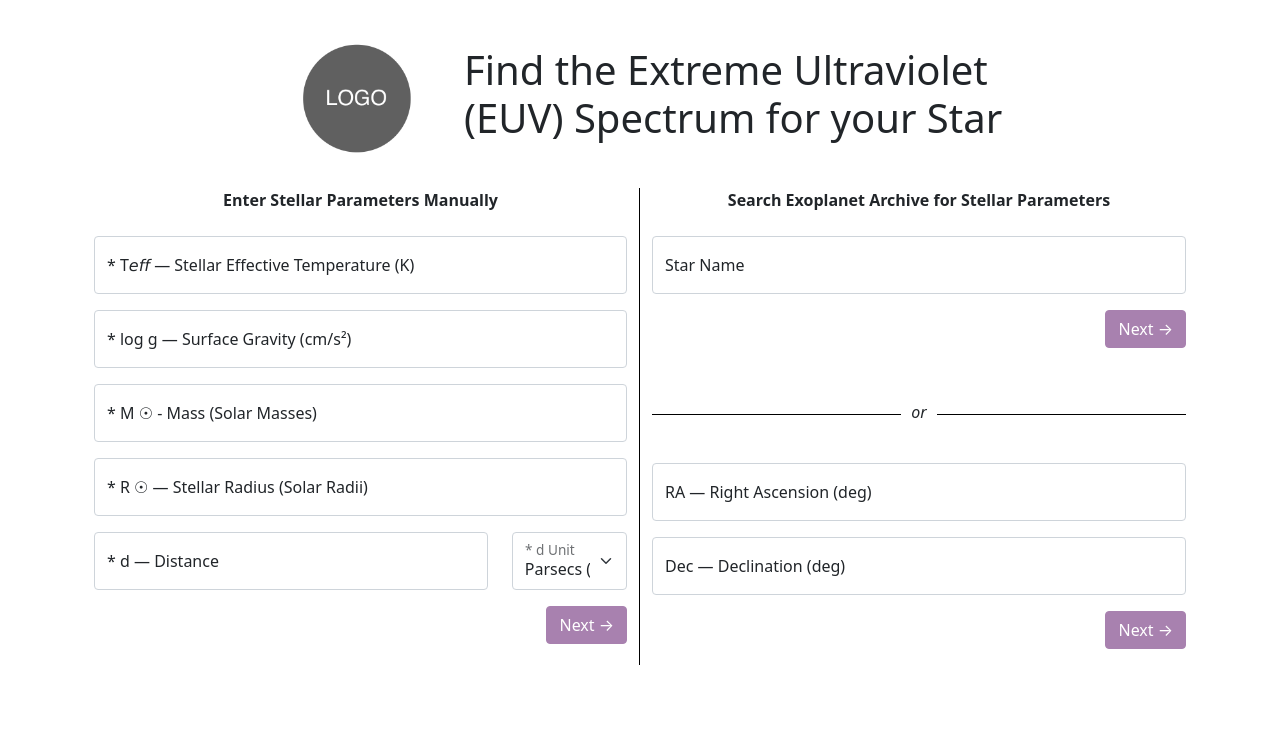
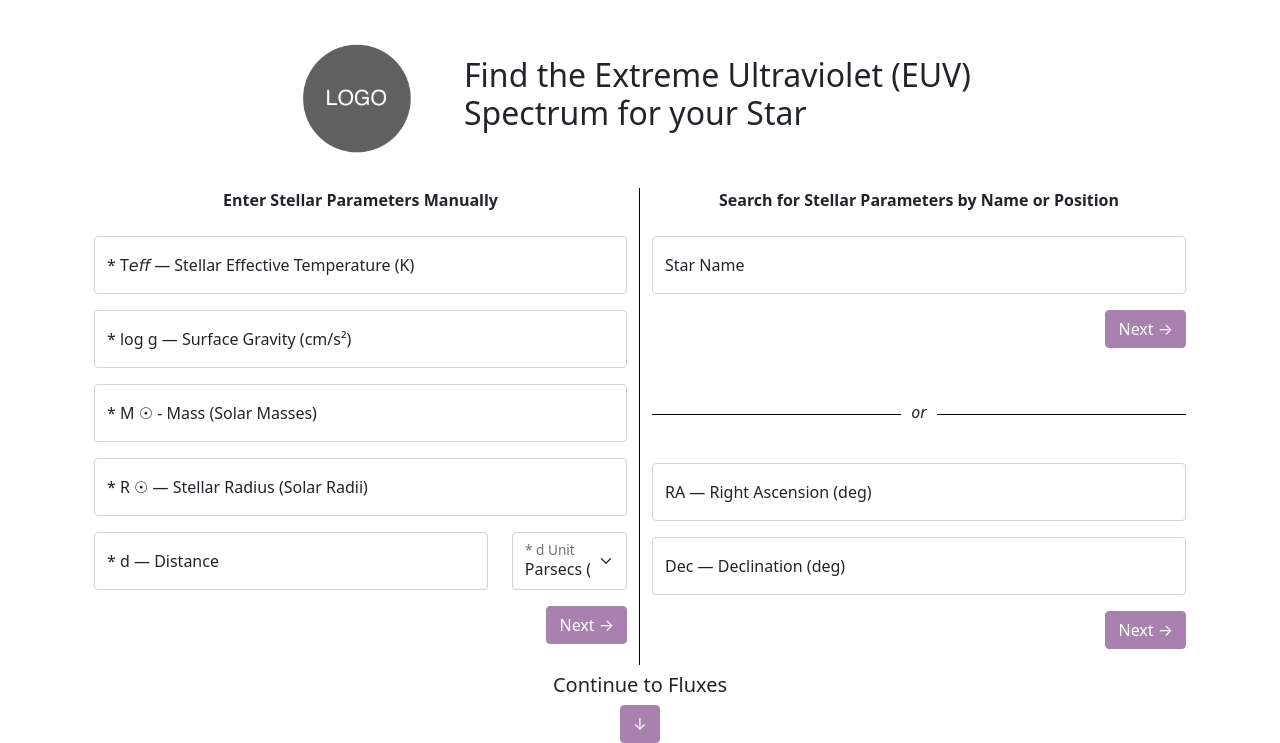
Before and after one commit to maliabarker/euv-spectra-site, a Flask app: page / in a window 1280 px wide. Shown: the part 61-804 px from the top of the page. Before the commit the page ends 726 px from the top, so only its background shows below. Run offline with Flask 2, Linux system fonts and the light colour scheme.

Commit message:
[edit, add] created some list comprehensions and changed data return, added front end for galex

```diff
--- a/euv_spectra_app/main/forms.py
+++ b/euv_spectra_app/main/forms.py
@@ -11,10 +11,6 @@ class StarForm(FlaskForm):
     stell_rad = IntegerField('R ☉ — Stellar Radius (Solar Radii)', validators=[DataRequired()])
     dist = IntegerField('d — Distance', validators=[DataRequired()])
     dist_unit = SelectField('d Unit', validators=[DataRequired()], choices=[('pc', 'Parsecs (pc)'), ('mas', 'Milliarcseconds (mas)')])
-    fuv = IntegerField('FUV — Far Ultraviolet Spectra (μJy)', validators=[validators.Optional()])
-    fuv_flag = RadioField('FUV Flag', validators=[validators.Optional()], choices=[('null', 'Not Detected'), ('upper_limit', 'Upper Limit')])
-    nuv = IntegerField('NUV — Near Ultraviolet Spectra (μJy)', validators=[validators.Optional()])
-    nuv_flag = RadioField('NUV Flag', validators=[validators.Optional()], choices=[('null', 'Not Detected'), ('upper_limit', 'Upper Limit')])
     submit = SubmitField('Next →')
 
 class StarNameForm(FlaskForm):
@@ -32,5 +28,12 @@ class StarNameParametersForm(FlaskForm):
     logg = RadioField(u'Surface Gravity (cm/s²)')
     mass = RadioField(u'Mass (Solar Masses)')
     stell_rad = RadioField(u'Stellar Rad (Solar Radii)')
-    dist = RadioField(u'Distance')
+    dist = RadioField(u'Distance (pc)')
     submit = SubmitField('Next →')
+
+class FluxForm(FlaskForm):
+    fuv = IntegerField('FUV — Far Ultraviolet Spectra (μJy)', validators=[validators.Optional()])
+    fuv_flag = RadioField('FUV Flag', validators=[validators.Optional()], choices=[('null', 'Not Detected'), ('upper_limit', 'Upper Limit')])
+    nuv = IntegerField('NUV — Near Ultraviolet Spectra (μJy)', validators=[validators.Optional()])
+    nuv_flag = RadioField('NUV Flag', validators=[validators.Optional()], choices=[('null', 'Not Detected'), ('upper_limit', 'Upper Limit')])
+    submit = SubmitField('Next →')
--- a/euv_spectra_app/main/routes.py
+++ b/euv_spectra_app/main/routes.py
@@ -4,7 +4,7 @@ from flask_session import Session
 from collections import defaultdict
 
 from euv_spectra_app.models import Star
-from euv_spectra_app.main.forms import StarForm, StarNameForm, PositionForm, StarNameParametersForm
+from euv_spectra_app.main.forms import StarForm, StarNameForm, PositionForm, StarNameParametersForm, FluxForm
 
 # FOR ASTROQUERY/GALEX DATA
 from astroquery.mast import Catalogs
@@ -51,7 +51,7 @@ def search_tic(search_input):
     return_info = {
         'name' : 'TESS Input Catalog',
         'valid_info' : 0,
-        'data' : None,
+        'data' : {},
         'error_msg' : None
     }
     if len(tic_data) > 0:
@@ -67,11 +67,10 @@ def search_tic(search_input):
         for value in star_info.values():
             if str(value) != 'nan':
                 return_info['valid_info'] += 1
-
         # print('———————————————————————————')
         # print('TIC')
+        # print(data)
         # print(star_info)
-        # print(f'VALID INFO: {valid_info}')
     else:
         return_info['error_msg'] = 'Nothing found for this target'
     return(return_info)
@@ -82,24 +81,25 @@ def search_nea(search_input):
     return_info = {
         'name' : 'NASA Exoplanet Archive',
         'valid_info' : 0,
-        'data' : None,
+        'data' : {},
         'error_msg' : None
     }
     if len(nea_data) > 0:
         data = nea_data[0]
+        # print('———————————————————————————')
+        # print('Exoplanet Archive')
+        # print(data)
         star_info = {
-            'teff' : data['st_teff'].unmasked,
+            'teff' : data['st_teff'].unmasked.value,
             'logg' : data['st_logg'],
-            'mass' : data['st_mass'].unmasked,
-            'rad' : data['st_rad'].unmasked,
-            'dist' : data['sy_dist'].unmasked
+            'mass' : data['st_mass'].unmasked.value,
+            'rad' : data['st_rad'].unmasked.value,
+            'dist' : data['sy_dist'].unmasked.value
         }
         return_info['data'] = star_info
         for value in star_info.values():
             if str(value) != 'nan':
                 return_info['valid_info'] += 1
-        # print('———————————————————————————')
-        # print('Exoplanet Archive')
         # print(star_info)
         # print(f'VALID INFO: {valid_info}')
     else:
@@ -132,6 +132,9 @@ def search_vizier(search_input):
     if tables:
         for table_name in tables:
             table = vizier_catalogs[table_name][0]
+            # print('————————————————————————')
+            # print(f'TABLE NAME: {table_name}')
+            # print(table)
             valid_info = 0
             star_info = {
                 'teff' : float(table['Teff']),
@@ -145,15 +148,17 @@ def search_vizier(search_input):
                 if str(value) != 'nan':
                     valid_info += 1
 
-            # print('————————————————————————')
-            # print(f'TABLE NAME: {table_name}')
             # print(star_info)
             # print(f'VALID INFO: {valid_info}')
             table_dict = {
-                'name' : f'Vizier table: {table_name}',
+                'name' : f'Vizier catalog: {table_name}',
                 'data' : star_info,
-                'valid_info' : valid_info
+                'valid_info' : valid_info,
+                'error_msg' : None
             }
+
+            if valid_info == 0:
+                table_dict['error_msg'] = 'No data found'
 
             return_info['data'].append(table_dict)
     else:
@@ -182,6 +187,7 @@ def homepage():
     parameter_form = StarForm()
     name_form = StarNameForm()
     position_form = PositionForm()
+    flux_form = FluxForm()
 
     if request.method == 'POST':
         print('————————POSTING...————————')
@@ -208,29 +214,20 @@ def homepage():
         elif name_form.validate_on_submit():
             # store name data in session
             session["star_name"] = name_form.name.data
+            star_name = session['star_name']
+            print(f'name form validated with star: {star_name}')
 
             global star_name_parameters_form
             star_name_parameters_form = StarNameParametersForm()
-            # star_name = name_form.name.data
-            star_name = session['star_name']
-
-            print(f'name form validated with star: {star_name}')
 
             # galex_data = search_galex(star_name)
             # print(galex_data)
 
             catalog_data = [search_tic(star_name), search_nea(star_name), search_vizier(star_name)]
-            final_catalogs = []
 
-            for catalog in catalog_data:
-                if catalog['error_msg'] == None:
-                    if catalog['name'] == 'Vizier':
-                        for sub_catalog in catalog['data']:
-                            final_catalogs.append(sub_catalog)
-                    else:
-                        final_catalogs.append(catalog)
+            final_catalogs = [catalog for catalog in catalog_data if catalog['error_msg'] == None if catalog['name'] != 'Vizier']+[sub_catalog for catalog in catalog_data for sub_catalog in catalog['data'] if catalog['name'] == 'Vizier' if sub_catalog['error_msg'] == None]
 
-            # print(final_catalogs)
+            print(f'FINAL CATALOG TEST {final_catalogs}')
 
             res = defaultdict(list)
             for dict in final_catalogs:
@@ -253,7 +250,7 @@ def homepage():
             star_name_parameters_form.stell_rad.choices = [(value, value) for value in res['rad']]
             star_name_parameters_form.dist.choices = [(value, value) for value in res['dist']]
 
-            return render_template('home.html', parameter_form=parameter_form, name_form=name_form, position_form=position_form, star_name_parameters_form=star_name_parameters_form, show_modal=True, last_num=str(len(res['name']) - 1))
+            return render_template('home.html', parameter_form=parameter_form, name_form=name_form, position_form=position_form, flux_form=flux_form, star_name_parameters_form=star_name_parameters_form, show_modal=True, last_num=str(len(res['name']) - 1))
 
 
         elif session['star_name']:
@@ -262,13 +259,14 @@ def homepage():
             for key in form_data:
                 # ignoring all manual parameters, submit, csrf token, and catalog names
                 if 'manual' not in key and 'submit' not in key and 'csrf_token' not in key and 'catalog_name' not in key:
-                    print ('form key '+key+" "+form_data[key])
+                    # print ('form key '+key+" "+form_data[key])
                     session[key] = form_data[key]
+
             print(session)
-            return render_template('home.html', parameter_form=parameter_form, name_form=name_form, position_form=position_form, show_modal=False)
+            #return render_template('home.html', parameter_form=parameter_form, name_form=name_form, position_form=position_form, show_modal=False)
+            return redirect(url_for('main.homepage'))
 
-
-    return render_template('home.html', parameter_form=parameter_form, name_form=name_form, position_form=position_form, show_modal=False)
+    return render_template('home.html', parameter_form=parameter_form, name_form=name_form, position_form=position_form, flux_form=flux_form, show_modal=False)
 
 
 @main.route('/ex-spectra', methods=['GET', 'POST'])
--- a/euv_spectra_app/templates/home.html
+++ b/euv_spectra_app/templates/home.html
@@ -17,7 +17,7 @@
                     <img src="{{url_for('static', filename='imgs/logo-placeholder.png')}}" alt="" class="img-fluid">
                 </div>
                 <div class="col-sm-9">
-                    <h1>Find the Extreme Ultraviolet (EUV) Spectrum for your Star</h1>
+                    <h2>Find the Extreme Ultraviolet (EUV) Spectrum for your Star</h2>
                 </div>
             </div>
         </div>
@@ -70,8 +70,8 @@
             </div>
 
             <div class="col-md-6">
-                <p class="text-center mb-4"><b>Search Exoplanet Archive for Stellar Parameters</b></p>
-                <!--—————————POSITION FORM——————————-->
+                <p class="text-center mb-4"><b>Search for Stellar Parameters by Name or Position</b></p>
+                <!--—————————NAME FORM——————————-->
                 <form action='/' method='POST' id="name-form">
                     <fieldset>
                         {{ name_form.csrf_token }}
@@ -115,7 +115,7 @@
                             <div class="modal-header">
                                 <p class="mt-2 ms-4">
                                     The following catalogs provide data for your target: <b>{{ session.star_name }}</b> <br>
-                                    Please use the buttons below to view each catalog. Feel free to edit any data, then save and continue.
+                                    Choose the data you wish to use below, or enter your own.
                                 </p>
                                 <button type="button" class="btn-close" data-bs-dismiss="modal" aria-label="Close"></button>
                             </div>
@@ -271,48 +271,56 @@
                 </script>
             {% endif %}
         </div>
+
+        <div class="text-center mt-2 ">
+            <h5>Continue to Fluxes</h5>
+            <button class="btn btn-primary">↓</button>
+        </div>
+
+        {% if (session.teff and session.logg and session.mass and session.stell_rad and session.dist) %}
+            <form id="flux-form" action="/" method="POST">
+                <fieldset>
+                    {{ flux_form.csrf_token }}
+                    <div class="row mt-2">
+                        <div class="col-sm-9">
+                            <div class="form-floating mb-3">
+                                {{ flux_form.fuv(class="form-control", placeholder="FUV — Far Ultraviolet Spectra in Microjanskys (mjy)") }}
+                                {{ flux_form.fuv.label }}
+                            </div>
+                        </div>
+                        <div class="col-sm-3">
+                            <div class="form-floating mb-3">
+                                {{ flux_form.fuv_flag(class="form-select") }}
+                                <label for="floatingSelect">Specify</label>
+                            </div>
+                        </div>
+                    </div>
+
+                    <div class="row">
+                        <div class="col-sm-9">
+                            <div class="form-floating mb-3">
+                                {{ flux_form.nuv(class="form-control", placeholder="NUV — Near Ultraviolet Spectra in Microjanskys (mjy)") }}
+                                {{ flux_form.nuv.label }}
+                            </div>
+                        </div>
+                        <div class="col-sm-3">
+                            <div class="form-floating mb-3">
+                                {{ flux_form.nuv_flag(class="form-select") }}
+                                <label for="floatingSelect">Specify</label>
+                            </div>
+                        </div>
+                    </div>
+
+                    <div class="d-flex justify-content-end">
+                        {{ flux_form.submit(class="btn btn-primary mb-3", for="flux-form") }}
+                    </div>
+                </fieldset>
+            </form>
+        {% endif %}
     </div>
 
 
-    {# <!-- <div class="row mt-2">
-        <div class="col-sm-9">
-            <div class="form-floating mb-3">
-                {{ form.fuv(class="form-control", placeholder="FUV — Far Ultraviolet Spectra in Microjanskys (mjy)") }}
-                {{ form.fuv.label }}
-            </div>
-            <ul>
-                {% for error in form.fuv.errors %}
-                    <li class="error">{{ error }}</li>
-                {% endfor %}
-            </ul>
-        </div>
-        <div class="col-sm-3">
-            <div class="form-floating mb-3">
-                {{ form.fuv_flag(class="form-select") }}
-                <label for="floatingSelect">Specify</label>
-            </div>
-        </div>
-    </div> -->
 
-    <!-- <div class="row">
-        <div class="col-sm-9">
-            <div class="form-floating mb-3">
-                {{ form.nuv(class="form-control", placeholder="NUV — Near Ultraviolet Spectra in Microjanskys (mjy)") }}
-                {{ form.nuv.label }}
-            </div>
-            <ul>
-                {% for error in form.nuv.errors %}
-                    <li class="error">{{ error }}</li>
-                {% endfor %}
-            </ul>
-        </div>
-        <div class="col-sm-3">
-            <div class="form-floating mb-3">
-                {{ form.nuv_flag(class="form-select") }}
-                <label for="floatingSelect">Specify</label>
-            </div>
-        </div>
-    </div> --> #}
 {% endblock %}
 
 {% block script %}
```
